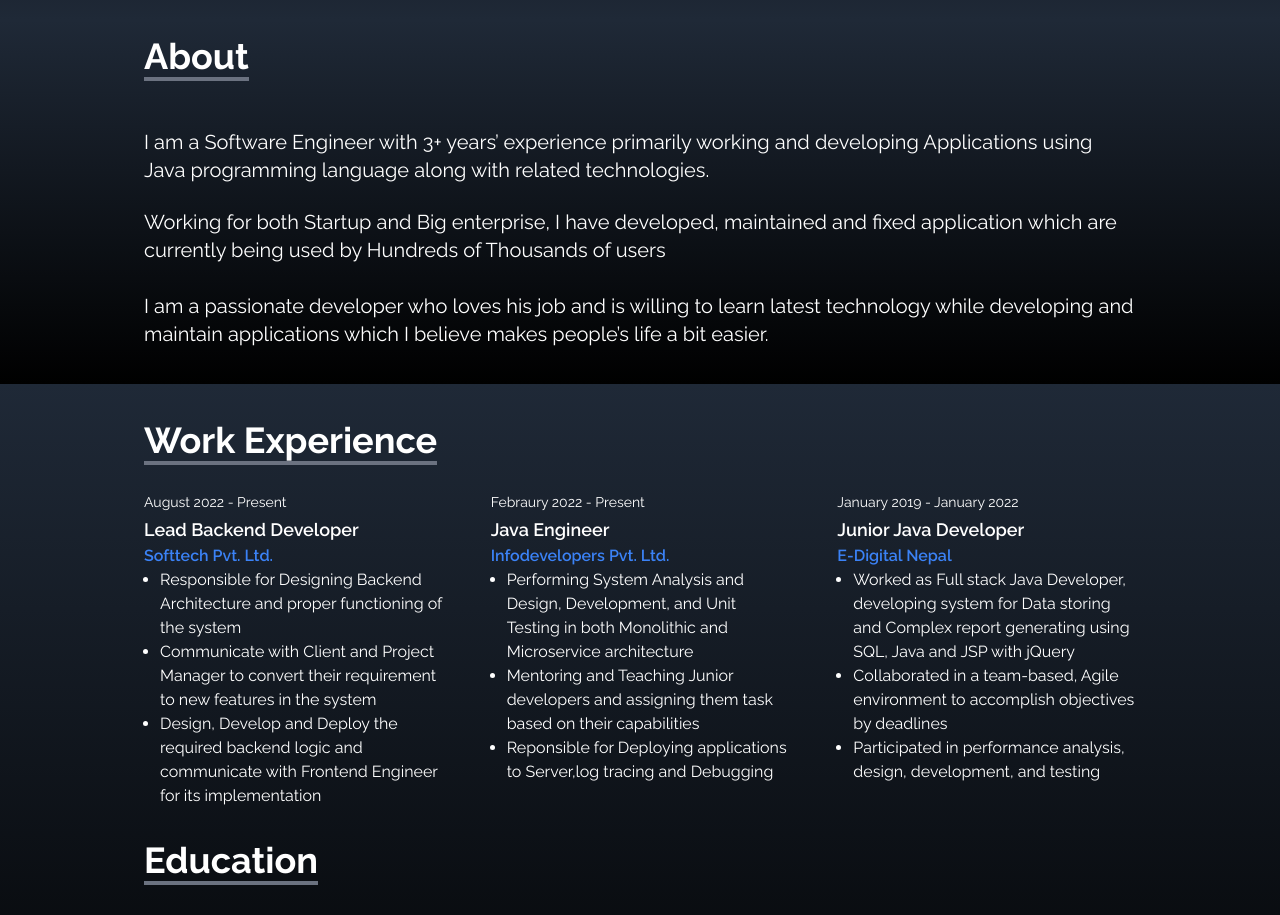
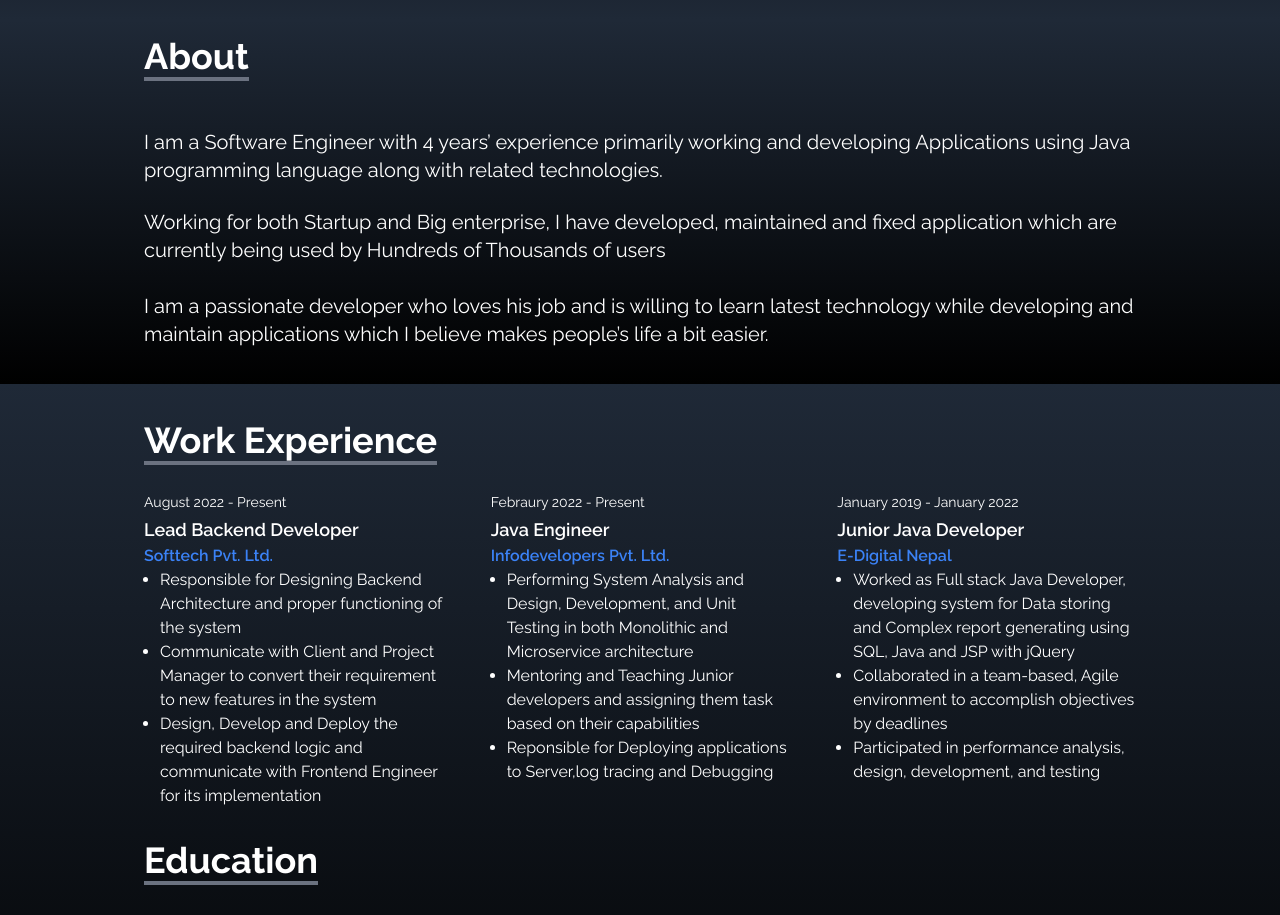
Before and after one commit to umeshkhatiwada13/portfolio-website, a React (Create React App) app: page / in a window 1280 px wide. Shown: the part 780-1695 px from the top of the page. Built offline with nearby package versions, Linux system fonts and the light colour scheme.

Commit message:
Update About.jsx

```diff
--- a/src/components/About.jsx
+++ b/src/components/About.jsx
@@ -14,7 +14,7 @@ const About = () => {
         </div>
 
         <p className="text-xl mt-5">
-          I am a Software Engineer with 3+ years’ experience primarily working and developing Applications using
+          I am a Software Engineer with 4 years’ experience primarily working and developing Applications using
           Java programming language along with related technologies.
         </p>
         <br />
```
